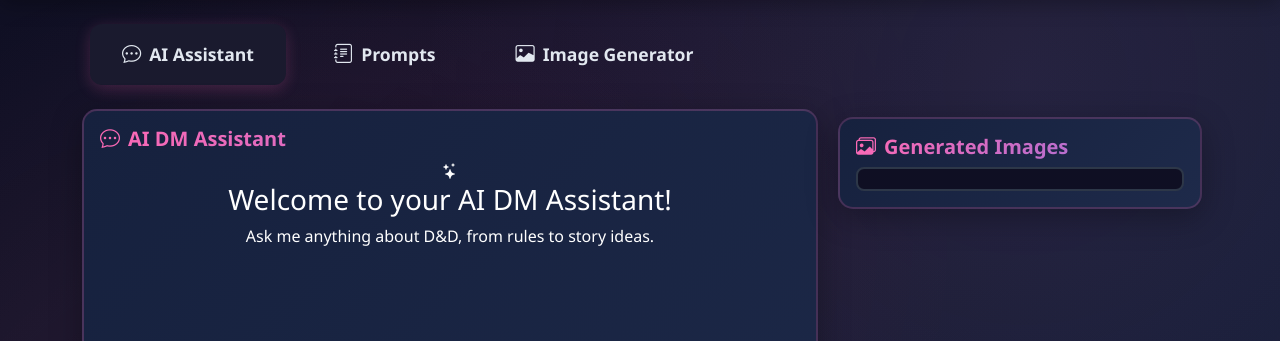
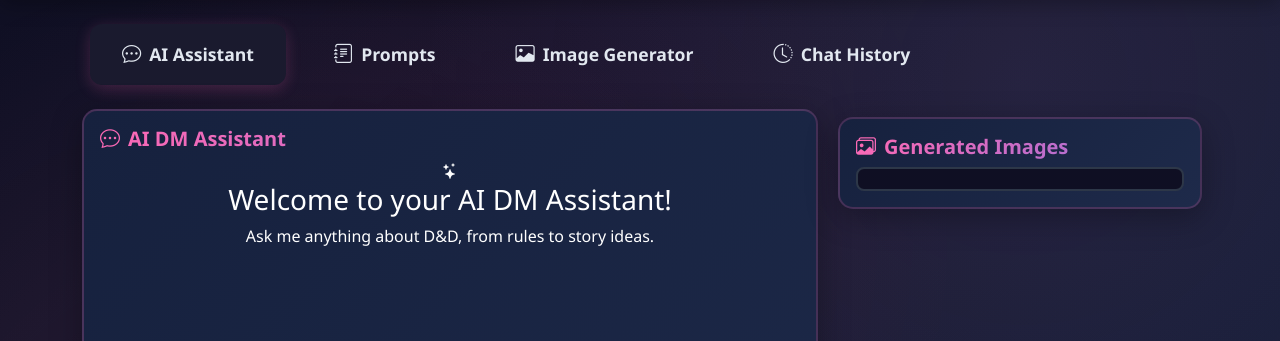
Before and after one commit to NobidoNs/JarvisDND, a Flask app: page /dashboard in a window 1280 px wide. Shown: the part 79-420 px from the top of the page. Run offline with Flask 2, Linux system fonts and the light colour scheme; a user stored in the database is signed in; tables that the repository leaves empty hold one stand-in row (values such as "Sample post"); parts of the project's set-up code (start-up, migrations or seed data) failed here and were passed over; some libraries are stand-ins or nearby versions.

Commit message:
chat history start

```diff
--- a/app.py
+++ b/app.py
@@ -62,6 +62,22 @@
     created_at = db.Column(db.DateTime, default=datetime.utcnow)
     user_id = db.Column(db.String(50), db.ForeignKey('user.id'), nullable=False)
     source = db.Column(db.String(50), default='image_generator')  # 'image_generator' or 'chat'
+
+class ChatSession(db.Model):
+    id = db.Column(db.Integer, primary_key=True)
+    user_id = db.Column(db.String(50), db.ForeignKey('user.id'), nullable=False)
+    session_name = db.Column(db.String(100))
+    created_at = db.Column(db.DateTime, default=datetime.utcnow)
+    updated_at = db.Column(db.DateTime, default=datetime.utcnow, onupdate=datetime.utcnow)
+    messages = db.relationship('ChatMessage', backref='session', lazy=True, cascade='all, delete-orphan')
+
+class ChatMessage(db.Model):
+    id = db.Column(db.Integer, primary_key=True)
+    session_id = db.Column(db.Integer, db.ForeignKey('chat_session.id'), nullable=False)
+    user_id = db.Column(db.String(50), db.ForeignKey('user.id'), nullable=False)
+    role = db.Column(db.String(20), nullable=False)  # 'user' или 'assistant'
+    content = db.Column(db.Text, nullable=False)
+    created_at = db.Column(db.DateTime, default=datetime.utcnow)
 
 @login_manager.user_loader
 def load_user(user_id):
@@ -155,19 +171,34 @@
     data = request.get_json()
     message = data.get('message')
     selected_prompts = data.get('selected_prompts', [])
+    session_id = data.get('session_id')  # Можно добавить поддержку передачи session_id с фронта
 
     if not message:
         return jsonify({"error": "No message provided"}), 400
 
     try:
-        # Prepare system message with selected prompts
+        # --- Сессия чата ---
+        if session_id:
+            session = ChatSession.query.filter_by(id=session_id, user_id=current_user.id).first()
+        else:
+            session = ChatSession(user_id=current_user.id, session_name=None)
+            db.session.add(session)
+            db.session.commit()
+        # Сохраняем сообщение пользователя
+        user_msg = ChatMessage(
+            session_id=session.id,
+            user_id=current_user.id,
+            role='user',
+            content=message
+        )
+        db.session.add(user_msg)
+        db.session.commit()
+        # --- Генерация ответа ---
         system_message = "You are a helpful D&D assistant. Provide clear and concise answers about D&D rules, lore, and gameplay."
         if selected_prompts:
             prompt_contents = [p.get('content', '') for p in selected_prompts if p.get('content')]
             if prompt_contents:
                 system_message += f"\nAdditional context and style: {' '.join(prompt_contents)}"
-
-        # Generate text response
         print(system_message)
         client = Client()
         response = client.chat.completions.create(
@@ -179,29 +210,30 @@
             temperature=0.7,
             max_tokens=1000
         )
-
         if not response.choices:
             return jsonify({"error": "No response generated"}), 500
-
         ai_response = response.choices[0].message.content
-
-        # Create image prompt using the content directly from selected prompts
+        # Сохраняем ответ ассистента
+        ai_msg = ChatMessage(
+            session_id=session.id,
+            user_id=current_user.id,
+            role='assistant',
+            content=ai_response
+        )
+        db.session.add(ai_msg)
+        db.session.commit()
+        # --- Генерация изображений (без изменений) ---
         user_image_prompt = message
         if selected_prompts:
-            # Extract content from selected prompts
             prompt_contents = [p.get('content', '') for p in selected_prompts if p.get('content')]
             if prompt_contents:
                 combined_prompt = f"Style and details: {' '.join(prompt_contents)}. Dungeons and Dragons scene: {message}"
                 user_image_prompt = combined_prompt
-
-        # Generate first image based on user's input
         user_image_response = client.images.generate(
             model="sdxl-1.0",
             prompt=user_image_prompt,
             response_format="url"
         )
-
-        # Save user's image to database
         user_image = GeneratedImage(
             url=user_image_response.data[0].url,
             prompt=user_image_prompt,
@@ -209,21 +241,16 @@
             source='chat'
         )
         db.session.add(user_image)
-
-        # Generate second image based on AI's response
         ai_image_prompt = f"Dungeons and Dragons scene: {ai_response}"
         if selected_prompts:
             prompt_contents = [p.get('content', '') for p in selected_prompts if p.get('content')]
             if prompt_contents:
                 ai_image_prompt = f"Style and details: {' '.join(prompt_contents)}. {ai_image_prompt}"
-
         ai_image_response = client.images.generate(
             model="sdxl-1.0",
             prompt=ai_image_prompt,
             response_format="url"
         )
-
-        # Save AI's image to database
         ai_image = GeneratedImage(
             url=ai_image_response.data[0].url,
             prompt=ai_image_prompt,
@@ -232,11 +259,11 @@
         )
         db.session.add(ai_image)
         db.session.commit()
-
         return jsonify({
             "response": ai_response,
             "user_image_url": user_image_response.data[0].url,
-            "ai_image_url": ai_image_response.data[0].url
+            "ai_image_url": ai_image_response.data[0].url,
+            "session_id": session.id
         })
     except Exception as e:
         print(f"Chat error: {str(e)}")  # For debugging
@@ -354,6 +381,21 @@
         db.session.commit()
         return '', 204
 
+@app.route('/api/chat-history', methods=['GET'])
+@login_required
+def chat_history():
+    sessions = ChatSession.query.filter_by(user_id=current_user.id).order_by(ChatSession.updated_at.desc()).all()
+    result = []
+    for session in sessions:
+        last_message = ChatMessage.query.filter_by(session_id=session.id).order_by(ChatMessage.created_at.desc()).first()
+        result.append({
+            'id': session.id,
+            'session_name': session.session_name,
+            'updated_at': session.updated_at.isoformat() if session.updated_at else None,
+            'last_message': last_message.content if last_message else None
+        })
+    return jsonify(result)
+
 if __name__ == '__main__':
     with app.app_context():
         db.create_all()
--- a/templates/dashboard.html
+++ b/templates/dashboard.html
@@ -16,6 +16,11 @@
         <li class="nav-item" role="presentation">
             <button class="nav-link" id="image-tab" data-bs-toggle="tab" data-bs-target="#image" type="button" role="tab">
                 <i class="bi bi-image me-2"></i>Image Generator
+            </button>
+        </li>
+        <li class="nav-item" role="presentation">
+            <button class="nav-link" id="history-tab" data-bs-toggle="tab" data-bs-target="#history" type="button" role="tab">
+                <i class="bi bi-clock-history me-2"></i>Chat History
             </button>
         </li>
     </ul>
@@ -125,6 +130,20 @@
                 </div>
             </div>
         </div>
+
+        <!-- Chat History Tab -->
+        <div class="tab-pane fade" id="history" role="tabpanel">
+            <div class="card">
+                <div class="card-body">
+                    <h5 class="card-title">
+                        <i class="bi bi-clock-history me-2"></i>Chat History
+                    </h5>
+                    <div id="chatHistoryContainer">
+                        <!-- Chat history will be loaded here -->
+                    </div>
+                </div>
+            </div>
+        </div>
     </div>
 </div>
 {% endblock %}
@@ -213,6 +232,29 @@
         });
     }
 
+    // Load chat history
+    function loadChatHistory() {
+        $.get('/api/chat-history', function(history) {
+            const container = $('#chatHistoryContainer');
+            container.empty();
+            if (!history.length) {
+                container.append('<div class="text-muted">No chat history found.</div>');
+                return;
+            }
+            history.forEach(chat => {
+                const chatBlock = `
+                    <div class="chat-history-item mb-3 p-2 border rounded">
+                        <div><strong>Session:</strong> ${chat.session_name || chat.id}</div>
+                        <div><strong>Last message:</strong> ${chat.last_message || ''}</div>
+                        <div><small class="text-muted">${new Date(chat.updated_at).toLocaleString()}</small></div>
+                        <button class="btn btn-sm btn-outline-primary mt-2 view-chat" data-id="${chat.id}">View</button>
+                    </div>
+                `;
+                container.append(chatBlock);
+            });
+        });
+    }
+
     // Load prompts and images when page loads
     loadPromptCheckboxes();
     loadPrompts();
@@ -221,6 +263,11 @@
     // Load images when Image Generator tab is shown
     $('button[data-bs-target="#image"]').on('shown.bs.tab', function (e) {
         loadImages();
+    });
+
+    // Load chat history when History tab is shown
+    $('button[data-bs-target="#history"]').on('shown.bs.tab', function (e) {
+        loadChatHistory();
     });
 
     // Handle prompt form submission
```
